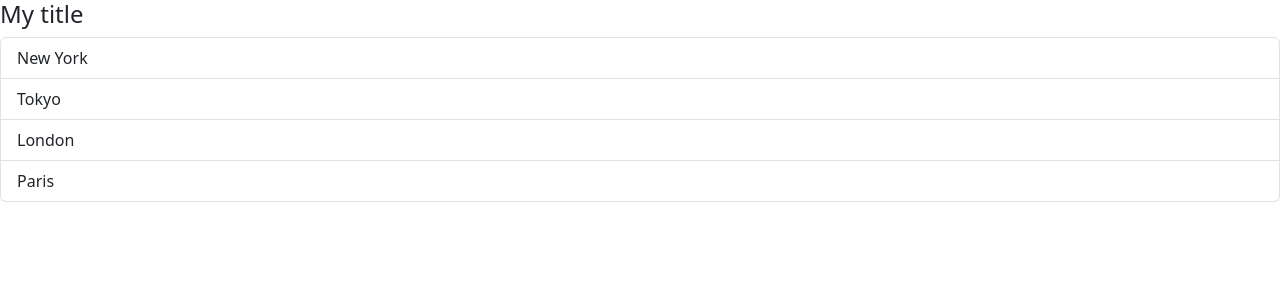
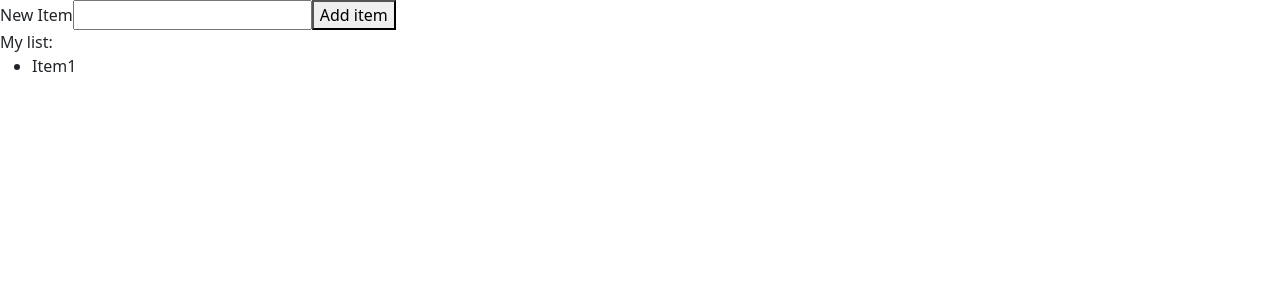
Before and after one commit to ZorroLeVrai/React.DemoApp, a React (Create React App) app: page / in a window 1280 px wide. Shown: the top 300 px of the page. Built offline with nearby package versions, Linux system fonts and the light colour scheme.

Commit message:
project update

```diff
--- a/src/App.jsx
+++ b/src/App.jsx
@@ -1,7 +1,8 @@
 import logo from "./logo.svg";
 import Counter from "./components/Counter";
 import ListGroup from "./components/ListGroup";
-import "./App.css";
+import SimpleFilteredList from "./components/SimpleFileteredList";
+//import "./App.css";
 
 function App() {
   //const items = ;
@@ -9,11 +10,12 @@ function App() {
 
   return (
     <>
-      <ListGroup
+      <SimpleFilteredList />
+      {/* <ListGroup
         title="My title"
         //listItems={[]}
         listItems={["New York", "Tokyo", "London", "Paris"]}
-      />
+      /> */}
     </>
   );
 }
--- /dev/null
+++ b/src/components/SimpleFileteredList.jsx
@@ -0,0 +1,19 @@
+export default function SimpleFilteredList() {
+  return (
+    <>
+      <form
+        onSubmit={(e) => {
+          e.preventDefault();
+        }}
+      >
+        <label htmlFor="listItem">New Item</label>
+        <input id="listItem" type="text" />
+        <button type="submit">Add item</button>
+      </form>
+      <div>My list:</div>
+      <ul>
+        <li>Item1</li>
+      </ul>
+    </>
+  );
+}
--- a/src/index.js
+++ b/src/index.js
@@ -1,6 +1,6 @@
 import React from 'react';
 import ReactDOM from 'react-dom/client';
-import './index.css';
+//import './index.css';
 import App from './App';
 import reportWebVitals from './reportWebVitals';
 import "bootstrap/dist/css/bootstrap.css";
```
